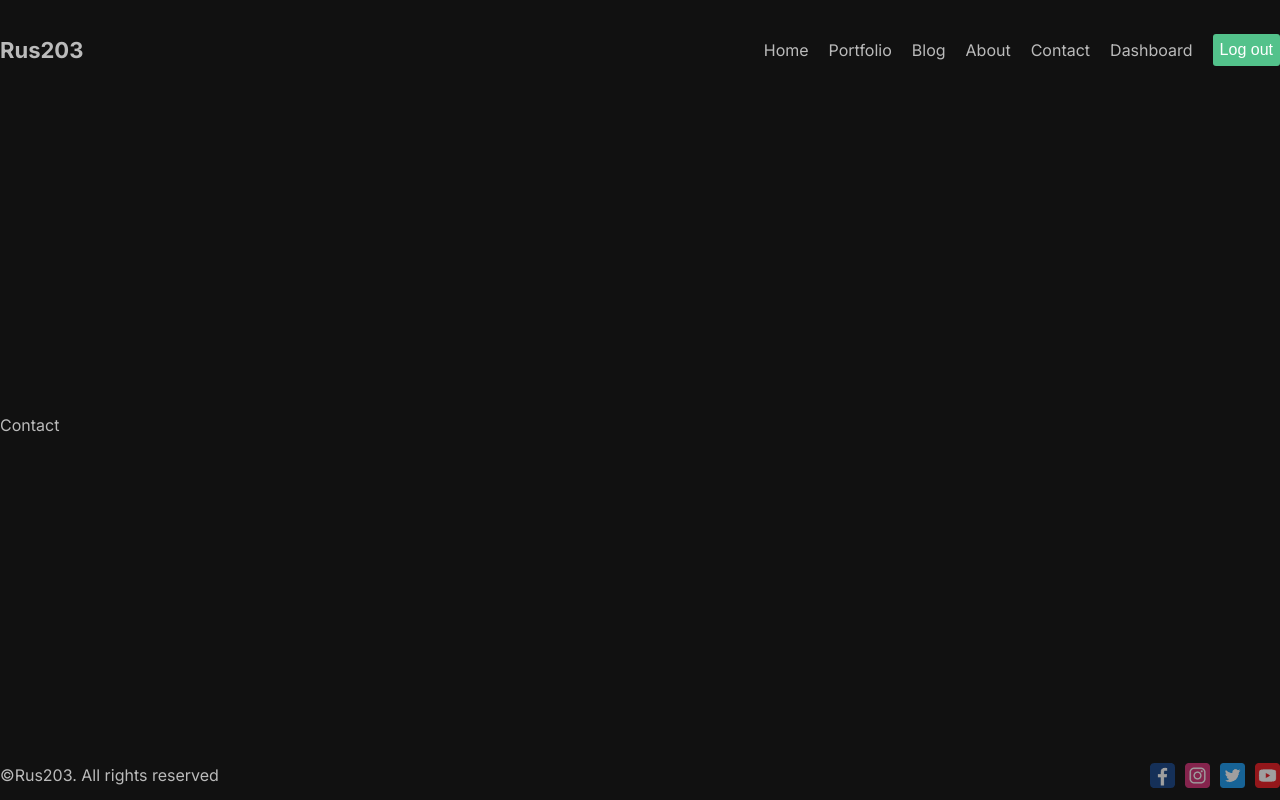
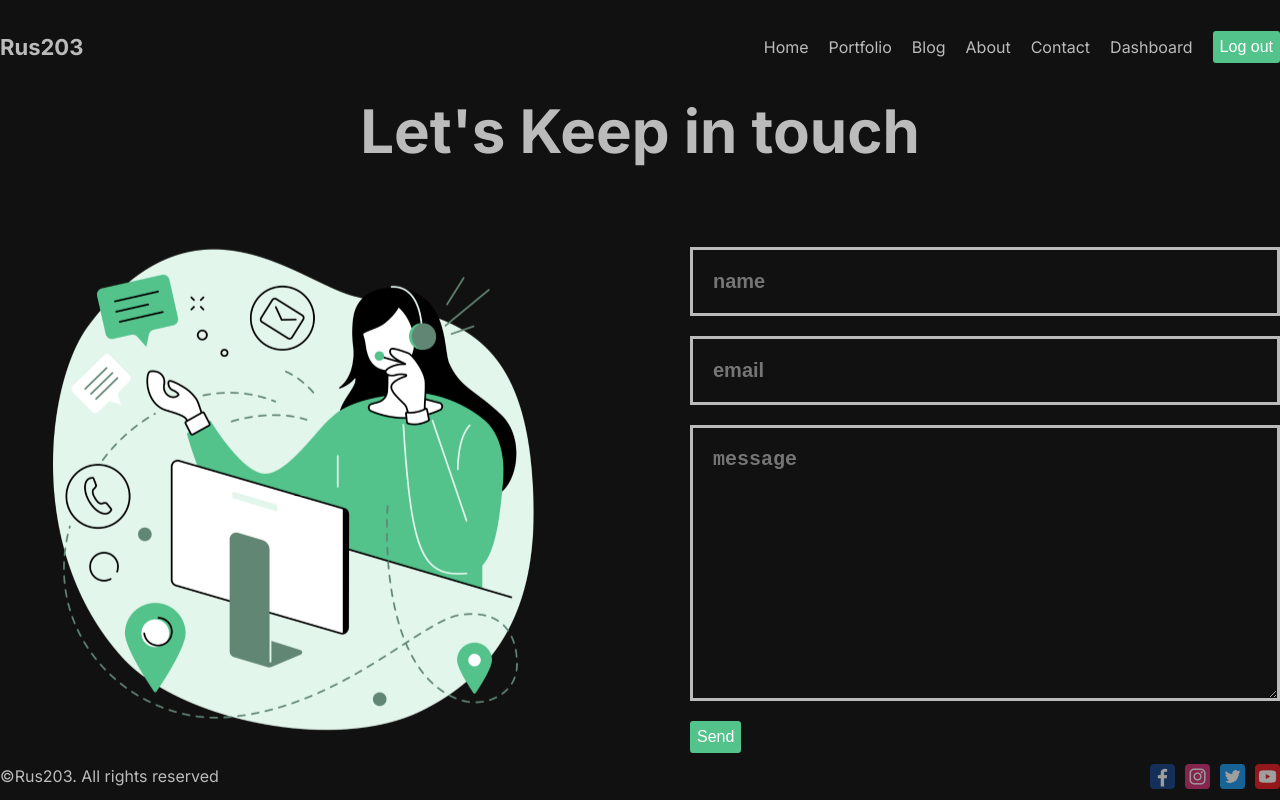
Before and after one commit to Rus203/next-project, a Next.js app: page /contact in a window 1280 px wide. Built offline with nearby package versions, Linux system fonts and the light colour scheme.

Commit message:
feat: add contact page

```diff
--- /dev/null
+++ b/src/app/contact/contact.module.css
@@ -0,0 +1,55 @@
+.title {
+  font-size: 60px;
+  font-weight: 700;
+  text-align: center;
+}
+
+.content {
+  display: flex;
+  align-items: center;
+  gap: 100px;
+  margin-top: 80px;
+}
+
+.imgContainer {
+  position: relative;
+  height: 500px;
+  flex: 1;
+}
+
+.img {
+  object-fit: contain;
+  animation-name: move;
+  animation-duration: 3s;
+  animation-iteration-count: infinite;
+  animation-direction: alternate;
+  animation-timing-function: linear;
+}
+
+@keyframes move {
+  from {
+    transform: translateY(-10px);
+  }
+  to {
+    transform: translateY(0px);
+  }
+
+}
+
+.form {
+  display: flex;
+  flex-direction: column;
+  flex: 1;
+  gap: 20px;
+}
+
+.input,
+.textArea {
+  background-color: transparent;
+  border: 3px solid #bbb;
+  font-size: 20px;
+  padding: 20px;
+  font-weight: 700;
+  outline: none;
+  color: white;
+}
--- a/src/app/contact/page.tsx
+++ b/src/app/contact/page.tsx
@@ -1,7 +1,38 @@
 import React, { FC } from 'react';
+import style from './contact.module.css';
+import Image from 'next/image';
+import { Button } from '@/components/Button';
 
 const Contact: FC = () => {
-  return <div>Contact</div>;
+  return <div className={style.container}>
+    <h2 className={style.title} >Let&#39;s Keep in touch</h2>
+    <div className={style.content}>
+      <div className={style.imgContainer}>
+        <Image
+          src='/contact.png'
+          fill={true}
+          className={style.img}
+          alt='picture'
+        />
+      </div>
+      <form className={style.form}>
+        <input type="text"
+          placeholder='name'
+          className={style.input}/>
+        <input
+          placeholder='email'
+          type="email"
+          className={style.input}/>
+        <textarea
+          className={style.textArea}
+          placeholder='message'
+          rows={10}
+          cols={30}
+        ></textarea>
+        <Button text="Send" url="#" />
+      </form>
+    </div>
+  </div>;
 };
 
 export default Contact;
```
